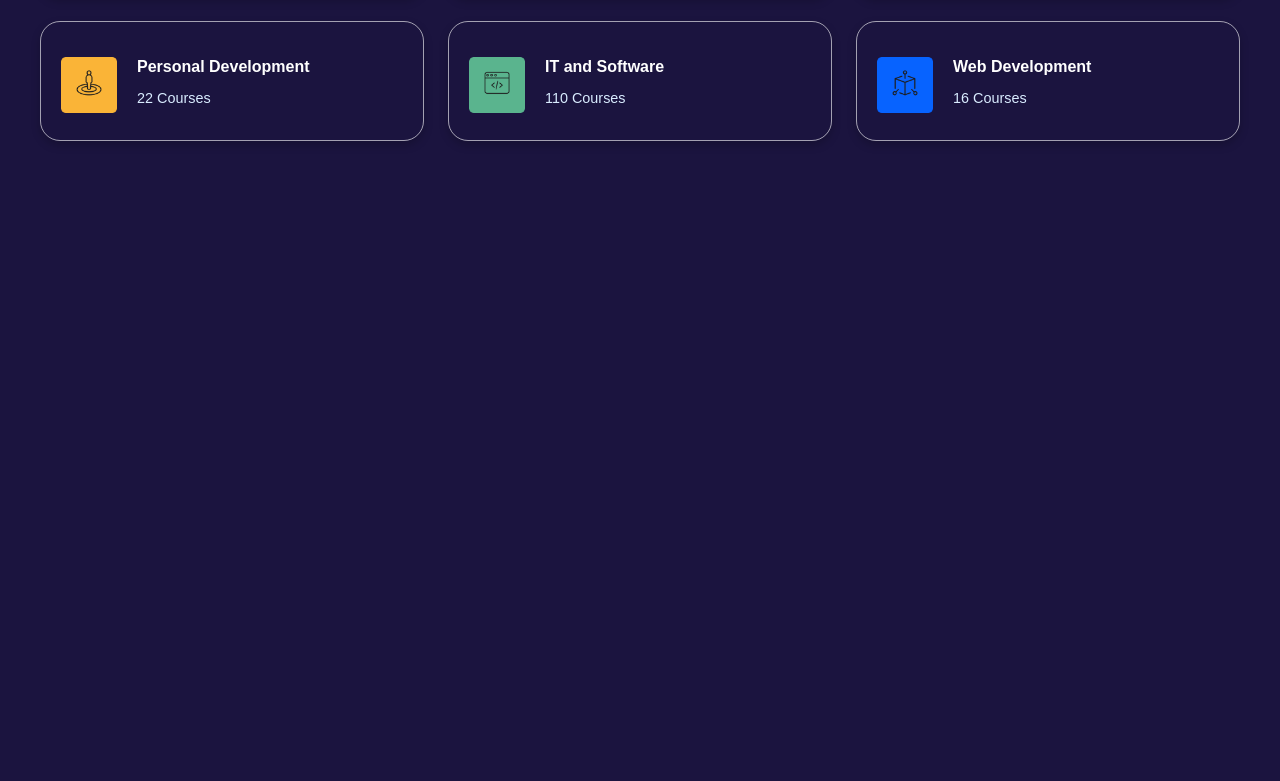
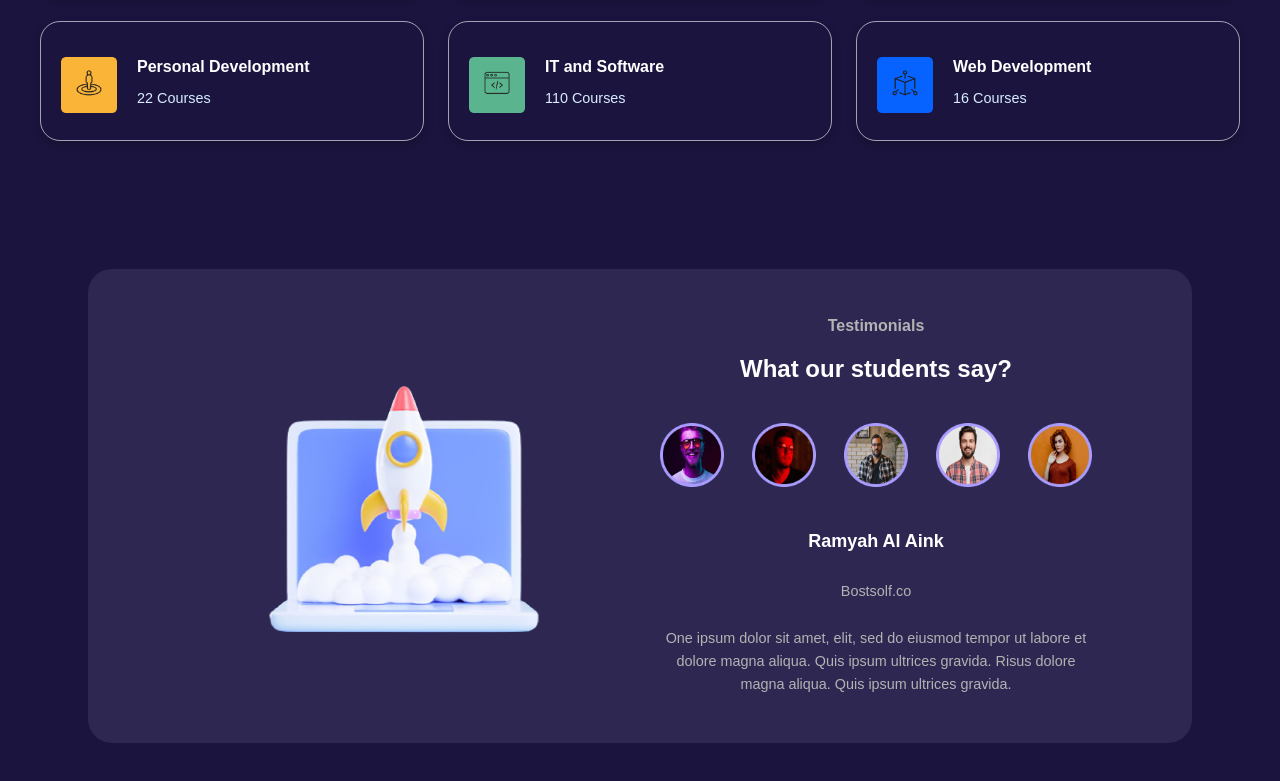
Before and after one commit to eman-2001-fep/SASS_Educational_LandingPage, a plain HTML site: page index.html in a window 1280 px wide. Shown: the part 2484-3265 px from the top of the page. Before the commit the page ends 2753 px from the top, so only its background shows below. Drawn offline with Linux system fonts and the light colour scheme.

Commit message:
add Testimonials

```diff
--- a/index.html
+++ b/index.html
@@ -217,6 +217,29 @@
     </div>
   </section>
 
+  <section class="testimonials">
+    <img src="images/rocket-launch-laptop-flying-rocket-icon-business-startup-project-concept 2.png">
+    <div class="content">
+      <h3>Testimonials</h3>
+      <h2>What our students say?</h2>
+      <div class="avatars">
+        <img src="images/profile_1.png">
+        <img src="images/profile_2.png">
+        <img src="images/profile_3.png">
+        <img src="images/profile_4.png">
+        <img src="images/profile_5.png">
+      </div>
+      <div class="text">
+        <p class="name">Ramyah Al Aink</p>
+        <p>Bostsolf.co</p>
+        <p>One ipsum dolor sit amet, elit, sed do eiusmod tempor ut labore et<br>
+          dolore magna aliqua. Quis ipsum ultrices gravida. Risus dolore<br>
+          magna aliqua. Quis ipsum ultrices gravida.
+        </p>
+      </div>
+    </div>
+  </section>
+
 </body>
 
 </html>
--- /dev/null
+++ b/scss/_testimonials.scss
@@ -0,0 +1,92 @@
+// _testimonials.scss
+.testimonials {
+    display: flex;
+    flex-direction: column-reverse;
+    justify-content: space-between;
+    align-items: center;
+    background: $card-bg;
+    border-radius: 1.5rem;
+    padding: 2rem 1rem;
+    margin-bottom: 4rem;
+    margin-left: 1.25rem;
+    margin-right: 1.25rem;
+
+    @include respond(lg) {
+        flex-direction: row;
+        padding: 2rem 5rem;
+        margin-left: 5rem;
+        margin-right: 5rem;
+    }
+
+    img {
+        width: 50%;
+
+
+    }
+
+    .content {
+        width: 100%;
+        text-align: center;
+        padding: 0 1.25rem;
+
+        @media (min-width: 768px) {
+            width: 50%;
+            text-align: left;
+            padding-right: 2.5rem;
+        }
+
+        h3 {
+            font-size: $font-md;
+            font-weight: bold;
+            color: $title-test;
+            margin-bottom: 0.75rem;
+            text-align: center;
+        }
+
+        h2 {
+            font-size: $font-lg;
+            font-weight: bold;
+            margin-bottom: 2.5rem;
+            text-align: center;
+        }
+
+        .avatars {
+            display: flex;
+            justify-content: center;
+            gap: 0.75rem;
+            margin-bottom: 2.5rem;
+
+            @media (min-width: 768px) {
+                gap: 1.75rem;
+            }
+
+            img {
+                width: 3rem;
+                height: 3rem;
+
+                @include respond(md) {
+                    width: 4rem;
+                    height: 4rem;
+                }
+            }
+        }
+
+        .text {
+            text-align: center;
+
+            p {
+                font-size: $font-sm;
+                color: $title-test;
+                margin-top: 1.5rem;
+                line-height: 1.6;
+
+                &.name {
+                    font-size: 1.125rem;
+                    font-weight: bold;
+                    color: white;
+                    margin-bottom: 0.5rem;
+                }
+            }
+        }
+    }
+}
--- a/scss/_variables.scss
+++ b/scss/_variables.scss
@@ -9,6 +9,7 @@ $button-hover: slategray;
 $price-bg: #473f81;
 $accent-color: #B7CBFA;
 $text-light:#D9ECFF;
+$title-test:#B3B3B3;
 
 
 // Font Sizes
--- a/scss/main.scss
+++ b/scss/main.scss
@@ -5,6 +5,7 @@
 @import "partners";
 @import "courses";
 @import "category";
+@import "testimonials";
 
 
 
```
Also changed, not shown: css/main.css, 1 other file. Lines whose indentation alone changed are shown as unchanged.
